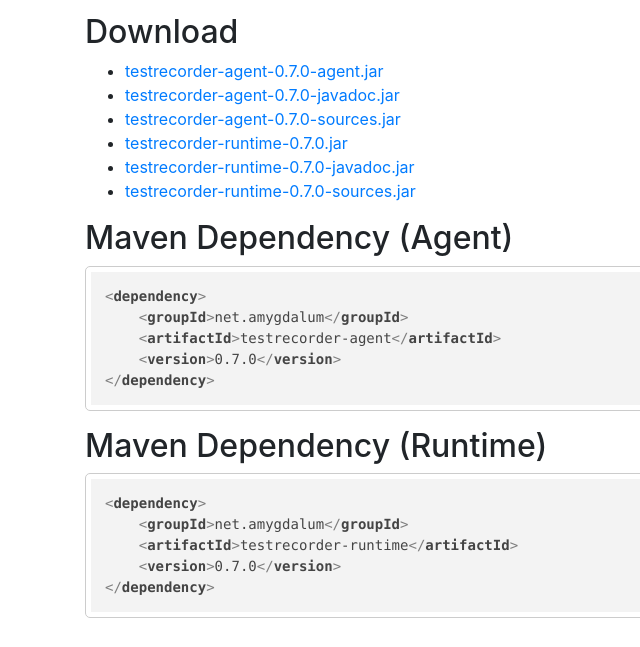
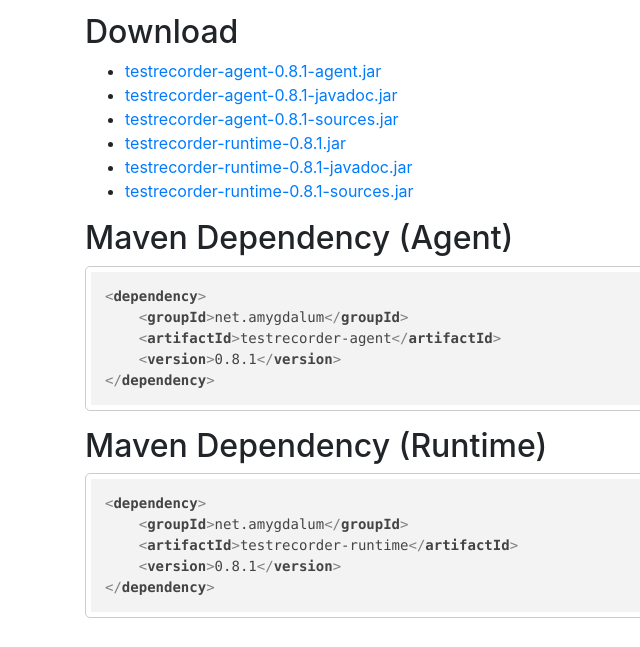
Before and after one commit to almondtools/testrecorder, a plain HTML site: page download.html in a window 1280 px wide. Shown: the part 237-884 px from the top of the page, 0-640 px from the left. Drawn offline with nearby package versions, Linux system fonts and the light colour scheme.

Commit message:
version update

```diff
--- a/download.html
+++ b/download.html
@@ -54,23 +54,23 @@
               <section>
               <h2>Download</h2>
           <ul>
-                  <li>  <a href="http://search.maven.org/remotecontent?filepath=net/amygdalum/testrecorder-agent/0.7.0/testrecorder-agent-0.7.0-agent.jar">
-    testrecorder-agent-0.7.0-agent.jar
+                  <li>  <a href="http://search.maven.org/remotecontent?filepath=net/amygdalum/testrecorder-agent/0.8.1/testrecorder-agent-0.8.1-agent.jar">
+    testrecorder-agent-0.8.1-agent.jar
   </a></li>
-              <li>  <a href="http://search.maven.org/remotecontent?filepath=net/amygdalum/testrecorder-agent/0.7.0/testrecorder-agent-0.7.0-javadoc.jar">
-    testrecorder-agent-0.7.0-javadoc.jar
+              <li>  <a href="http://search.maven.org/remotecontent?filepath=net/amygdalum/testrecorder-agent/0.8.1/testrecorder-agent-0.8.1-javadoc.jar">
+    testrecorder-agent-0.8.1-javadoc.jar
   </a></li>
-              <li>  <a href="http://search.maven.org/remotecontent?filepath=net/amygdalum/testrecorder-agent/0.7.0/testrecorder-agent-0.7.0-sources.jar">
-    testrecorder-agent-0.7.0-sources.jar
+              <li>  <a href="http://search.maven.org/remotecontent?filepath=net/amygdalum/testrecorder-agent/0.8.1/testrecorder-agent-0.8.1-sources.jar">
+    testrecorder-agent-0.8.1-sources.jar
   </a></li>
-              <li>  <a href="http://search.maven.org/remotecontent?filepath=net/amygdalum/testrecorder-runtime/0.7.0/testrecorder-runtime-0.7.0.jar">
-    testrecorder-runtime-0.7.0.jar
+              <li>  <a href="http://search.maven.org/remotecontent?filepath=net/amygdalum/testrecorder-runtime/0.8.1/testrecorder-runtime-0.8.1.jar">
+    testrecorder-runtime-0.8.1.jar
   </a></li>
-              <li>  <a href="http://search.maven.org/remotecontent?filepath=net/amygdalum/testrecorder-runtime/0.7.0/testrecorder-runtime-0.7.0-javadoc.jar">
-    testrecorder-runtime-0.7.0-javadoc.jar
+              <li>  <a href="http://search.maven.org/remotecontent?filepath=net/amygdalum/testrecorder-runtime/0.8.1/testrecorder-runtime-0.8.1-javadoc.jar">
+    testrecorder-runtime-0.8.1-javadoc.jar
   </a></li>
-              <li>  <a href="http://search.maven.org/remotecontent?filepath=net/amygdalum/testrecorder-runtime/0.7.0/testrecorder-runtime-0.7.0-sources.jar">
-    testrecorder-runtime-0.7.0-sources.jar
+              <li>  <a href="http://search.maven.org/remotecontent?filepath=net/amygdalum/testrecorder-runtime/0.8.1/testrecorder-runtime-0.8.1-sources.jar">
+    testrecorder-runtime-0.8.1-sources.jar
   </a></li>
   </ul>
   </section>
@@ -80,7 +80,7 @@
       <pre><code class="xml">&lt;dependency&gt;
     &lt;groupId&gt;net.amygdalum&lt;/groupId&gt;
     &lt;artifactId&gt;testrecorder-agent&lt;/artifactId&gt;
-    &lt;version&gt;0.7.0&lt;/version&gt;
+    &lt;version&gt;0.8.1&lt;/version&gt;
 &lt;/dependency&gt;</code></pre>
   </div>
           <h2>Maven Dependency (Runtime)</h2>
@@ -88,7 +88,7 @@
       <pre><code class="xml">&lt;dependency&gt;
     &lt;groupId&gt;net.amygdalum&lt;/groupId&gt;
     &lt;artifactId&gt;testrecorder-runtime&lt;/artifactId&gt;
-    &lt;version&gt;0.7.0&lt;/version&gt;
+    &lt;version&gt;0.8.1&lt;/version&gt;
 &lt;/dependency&gt;</code></pre>
   </div>
   </section>
```
